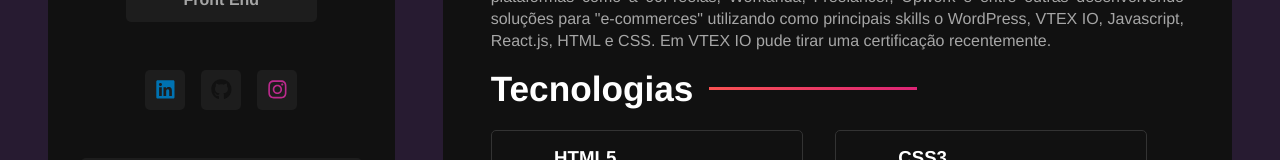
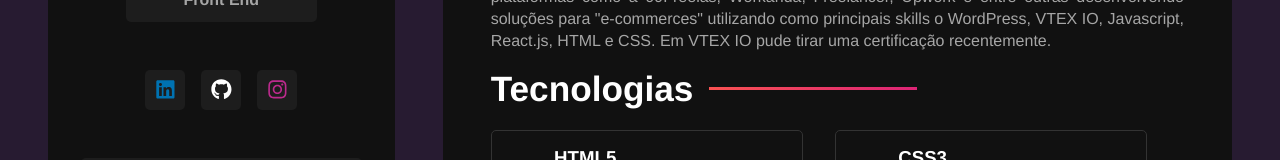
Before and after one commit to PhilipeF/site-portfolio, a React (Vite) app: page / in a window 1280 px wide. Shown: the part 516-676 px from the top of the page. Built offline with nearby package versions, Linux system fonts and the light colour scheme.

Commit message:
logo github ok

```diff
--- a/src/styles/components/socialnetworking.sass
+++ b/src/styles/components/socialnetworking.sass
@@ -19,7 +19,7 @@
         color: #0072b1
 
     #github
-        color: #111
+        color: #FFF
 
     #instagram
         color: #bc2a8d
```
